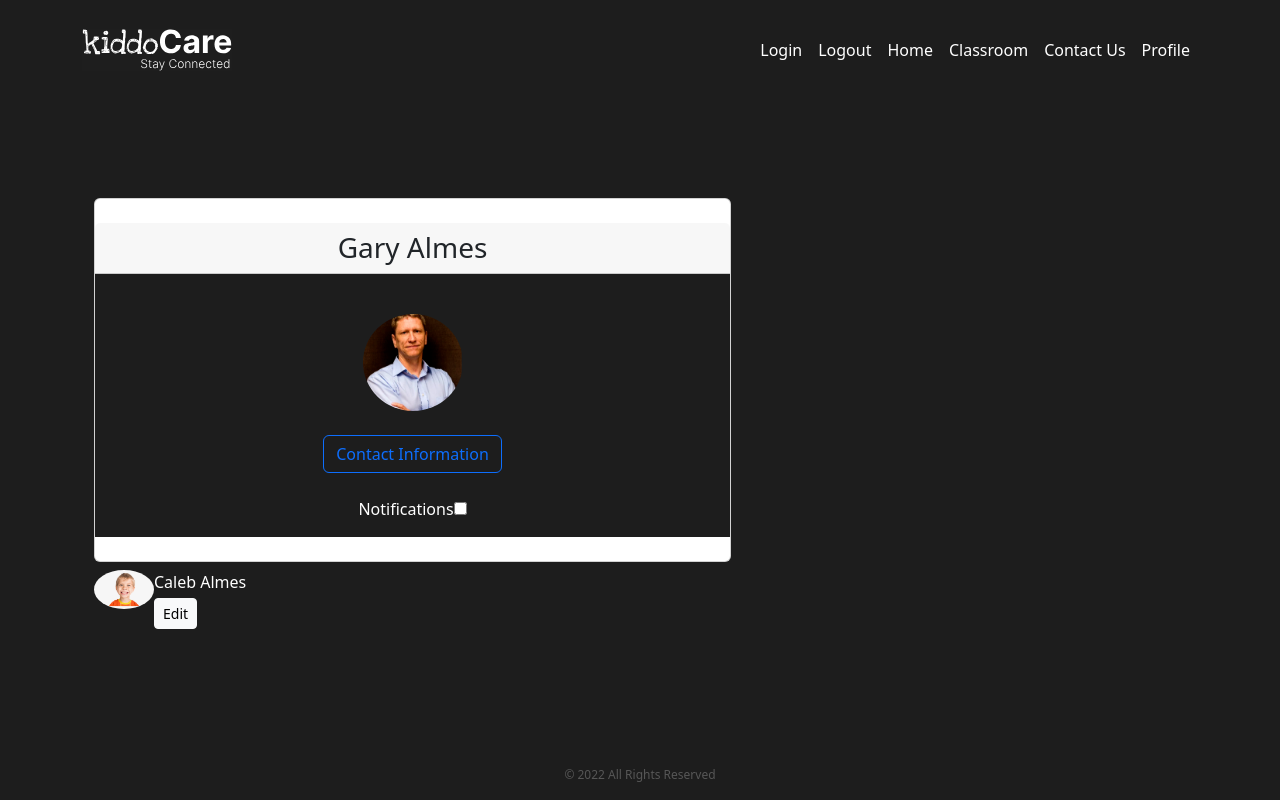
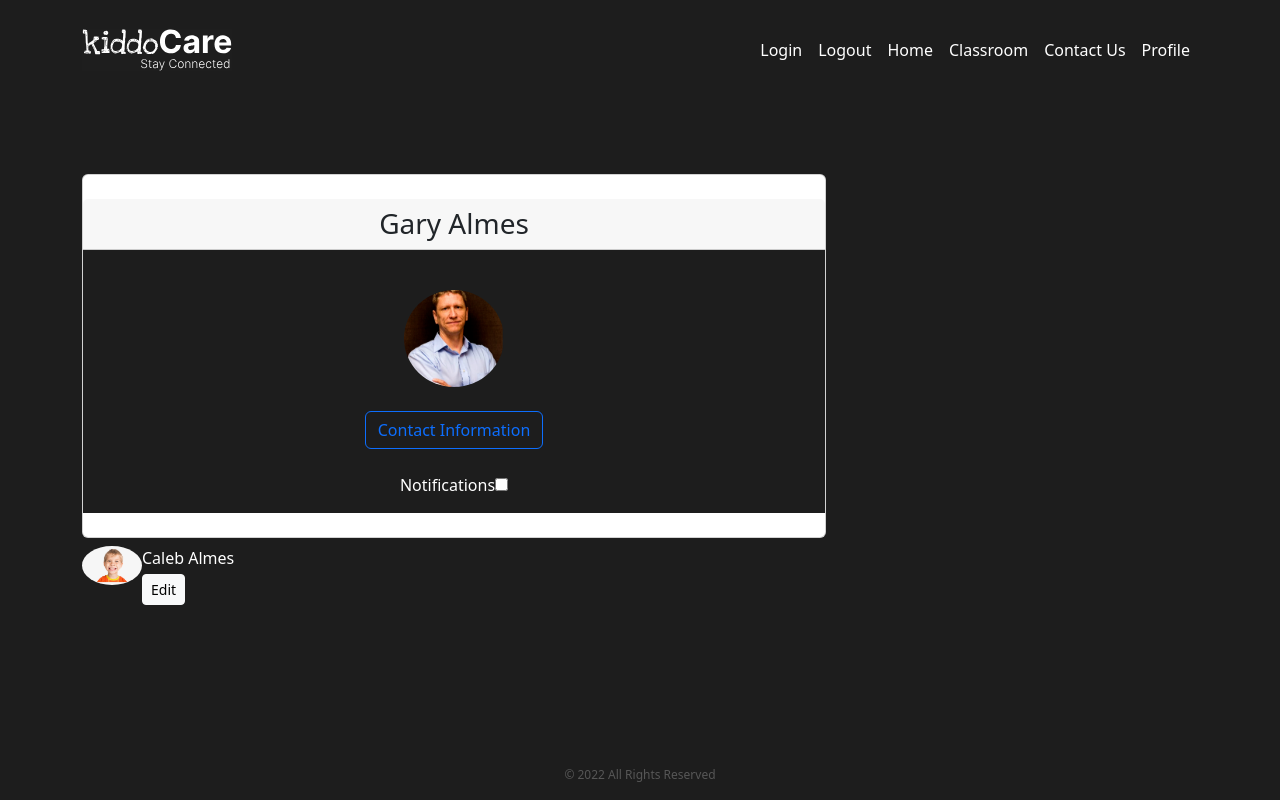
Before and after one commit to angelagola-ko/KiddoCare, a React (Create React App) app in the folder my-app/: page /profile in a window 1280 px wide. Built offline with nearby package versions, Linux system fonts and the light colour scheme.

Commit message:
Centered contact form and login

```diff
--- a/my-app/src/pages/ContactForm.js
+++ b/my-app/src/pages/ContactForm.js
@@ -25,9 +25,17 @@ function ContactForm() {
         }
       );
   };
+
+  const style = {
+    display:"flex",
+    justifyContent: "center"
+  }
+
   return (
+    <div style={style}>
+
     <StyledContactForm>
-      <h1 class="text-white text-center">Contact Us</h1>
+      <h1 class="text-white text-center" >Contact Us</h1>
       <form ref={form} onSubmit={sendEmail}>
         <div class="text-danger">
           <label>Parent's First Name:</label>
@@ -61,6 +69,7 @@ function ContactForm() {
         </div>
       </form>
     </StyledContactForm>
+  </div>
   );
 }
 
--- a/my-app/src/pages/Login.js
+++ b/my-app/src/pages/Login.js
@@ -67,7 +67,14 @@ const Login = (props) => {
       );
     };
 
+    const style = {
+      display:"flex",
+      justifyContent: "center",
+    }
+
     return (
+      <div style={style}>
+
       <div className="form text-white">
         <div>
           <h1>User Registration</h1>
@@ -97,6 +104,7 @@ const Login = (props) => {
           </button>
         </form>
       </div>
+            </div>
     );
   }
 
--- a/my-app/src/pages/Profile.js
+++ b/my-app/src/pages/Profile.js
@@ -7,11 +7,17 @@ import Nav from "react-bootstrap/Nav";
 const Profile = (props) => {
   const [value, setValue] = useState(false);
 
+
+  const style = {
+    display:"inline",
+    justifyContent: "center",
+
+  }
   return (
-    <main className="container mt-5">
+    <main className="container mt-5" style={style}>
       <div className="flex-row justify-content-center">
         {/* <img src="" alt="" class="image--cover" /> */}
-        <div className="col-md-7">
+        <div className="col-md-8">
           <div className="card py-4">
             <h3 className="card-header  text-center">Gary Almes</h3>
             <div className="card-body text-center">
@@ -21,7 +27,7 @@ const Profile = (props) => {
                   alt="Profile"
                   width="100"
                   className="rounded-circle"
-                ></img>
+                  ></img>
               </div>
               <btn type="button" className="btn btn-outline-primary">
                 Contact Information
@@ -46,6 +52,7 @@ const Profile = (props) => {
                             <span className = 'text-white'>Caleb Almes</span>
                         </div>
                         <div>
+
                             <button className="btn btn-light btn-sm">Edit</button><a href = '/kidprofile'></a>
                         </div>
                     </div>
```
